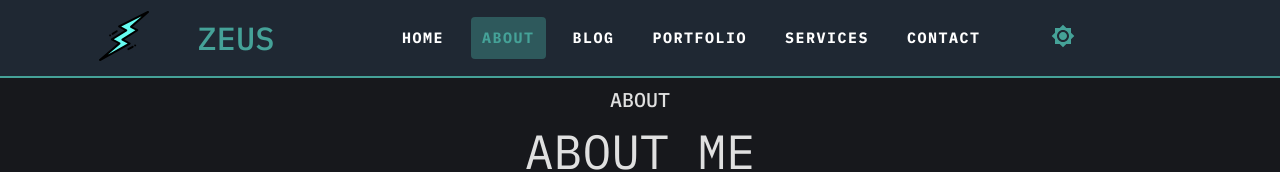
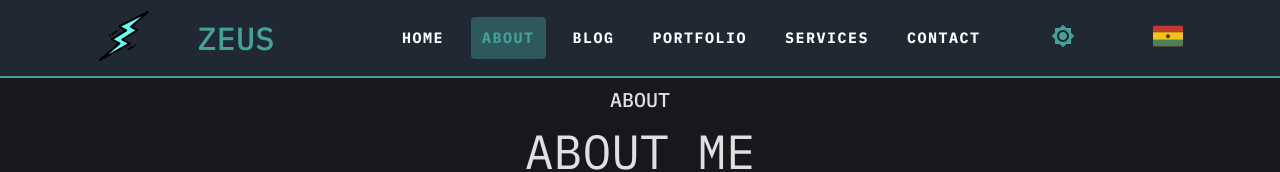
Before and after one commit to stanleyHayes/portfolio, a React (Create React App) app: page /about in a window 1280 px wide. Shown: the top 172 px of the page. Built offline with nearby package versions, Linux system fonts and the light colour scheme.

Commit message:
add ghana flag to header

```diff
--- a/src/App.js
+++ b/src/App.js
@@ -1,5 +1,5 @@
 import './App.css';
-import {Switch, Route} from "react-router-dom";
+import {Route, Switch} from "react-router-dom";
 import HomePage from "./pages/home/home-page";
 import AboutPage from "./pages/about/about-page";
 import ContactPage from "./pages/contact/contact-page";
@@ -12,6 +12,7 @@ import {dark, light} from "./themes/themes";
 import CoursesPage from "./pages/course/courses-page";
 import CourseLessonsPage from "./pages/course/course-lessons-page";
 import LessonDetailPage from "./pages/course/lesson-detail-page";
+import ScrollToTop from "./components/shared/scroll-to-top";
 
 function App() {
 
@@ -19,6 +20,7 @@ function App() {
     let theme = variant === "dark" ? dark : light
 
     return (
+        <ScrollToTop>
             <ThemeProvider theme={theme}>
                 <Switch>
                     <Route path="/" exact={true}>
@@ -48,6 +50,7 @@ function App() {
                     </Route>
                 </Switch>
             </ThemeProvider>
+        </ScrollToTop>
     );
 }
 
--- a/src/components/header/desktop-header.js
+++ b/src/components/header/desktop-header.js
@@ -35,6 +35,10 @@ const DesktopHeader = () => {
             },
             fab: {
                 cursor: "pointer"
+            },
+            flag: {
+                width: 30,
+                height: "auto"
             },
             active: {
                 background: dark === "dark" ? "rgba(69,162,152,0.4)" : "rgba(0,116,225,0.1)"
@@ -140,7 +144,7 @@ const DesktopHeader = () => {
                         </Link>
                     </Grid>
                 </Grid>
-                <Grid item={true} xs={2}>
+                <Grid item={true} xs={1}>
                     {
                         theme === "dark" ?
                             (<Brightness7 className={classes.fab} onClick={() => dispatch(changeTheme())}/>)
@@ -149,6 +153,9 @@ const DesktopHeader = () => {
                                           color="secondary"/>)
                     }
                 </Grid>
+                <Grid item={true} xs={1}>
+                    <img className={classes.flag} src="/assets/ghana.svg" alt="Ghana Flag" title="Ghana Flag"/>
+                </Grid>
             </Grid>
         </Toolbar>
     )
--- a/src/components/header/mobile-header.js
+++ b/src/components/header/mobile-header.js
@@ -31,7 +31,11 @@ const MobileHeader = ({handleDrawerOpen}) => {
             fab: {
                 cursor: "pointer"
             },
-            toolbar: {}
+            toolbar: {},
+            flag: {
+                width: 30,
+                height: "auto"
+            },
         }
     });
 
@@ -46,7 +50,7 @@ const MobileHeader = ({handleDrawerOpen}) => {
                 <Grid item={true} xs={2}>
                     <Menu onClick={handleDrawerOpen} className={classes.hamburger}/>
                 </Grid>
-                <Grid item={true} xs={8}>
+                <Grid item={true} xs={6}>
                     <Link to="/" className={classes.link}>
                         <Button startIcon={
                             <img
@@ -66,6 +70,9 @@ const MobileHeader = ({handleDrawerOpen}) => {
                             (<Brightness4 className={classes.fab} onClick={() => dispatch(changeTheme())} color="secondary"/>)
                     }
                 </Grid>
+                <Grid item={true} xs={2}>
+                    <img className={classes.flag} src="/assets/ghana.svg" alt="Ghana Flag" title="Ghana Flag"/>
+                </Grid>
             </Grid>
         </Toolbar>
     )
--- a/src/components/header/tablet-header.js
+++ b/src/components/header/tablet-header.js
@@ -30,7 +30,11 @@ const TabletHeader = ({handleDrawerOpen}) => {
             },
             fab: {
                 cursor: "pointer"
-            }
+            },
+            flag: {
+                width: 30,
+                height: "auto"
+            },
         }
     });
 
@@ -41,7 +45,7 @@ const TabletHeader = ({handleDrawerOpen}) => {
 
     return (
         <Toolbar variant="regular">
-            <Grid container={true} justify="space-between" alignItems="center">
+            <Grid  spacing={2} container={true} justify="space-between" alignItems="center">
                 <Grid item={true} xs={1}>
                     <Menu onClick={handleDrawerOpen} className={classes.hamburger}/>
                 </Grid>
@@ -66,6 +70,9 @@ const TabletHeader = ({handleDrawerOpen}) => {
                                           color="secondary"/>)
                     }
                 </Grid>
+                <Grid item={true} xs={1}>
+                    <img className={classes.flag} src="/assets/ghana.svg" alt="Ghana Flag" title="Ghana Flag"/>
+                </Grid>
             </Grid>
         </Toolbar>
     )
--- /dev/null
+++ b/src/components/shared/scroll-to-top.js
@@ -0,0 +1,16 @@
+import React, {useEffect, Fragment} from "react";
+import {withRouter} from "react-router-dom";
+
+function ScrollToTop({history, children}) {
+    useEffect(() => {
+        const unlisten = history.listen(() => {
+            window.scrollTo(0, 0);
+        });
+        return () => {
+            unlisten();
+        }
+    }, [history]);
+    return <Fragment>{children}</Fragment>
+}
+
+export default withRouter(ScrollToTop);
--- a/src/pages/contact/contact-page.js
+++ b/src/pages/contact/contact-page.js
@@ -132,7 +132,7 @@ const ContactPage = () => {
                                     </Grid>
                                 </Grid>
                                 <Typography color="textSecondary" align="center" variant="h6">Phone</Typography>
-                                <Typography color="textSecondary" align="center" variant="body2">+233270048319</Typography>
+                                <Typography color="textSecondary" align="center" variant="body2">233(027)004-8319</Typography>
                             </CardContent>
                         </Card>
                     </Grid>
```
Also changed, not shown: public/assets/ghana.svg (added). Lines whose indentation alone changed are shown as unchanged.
